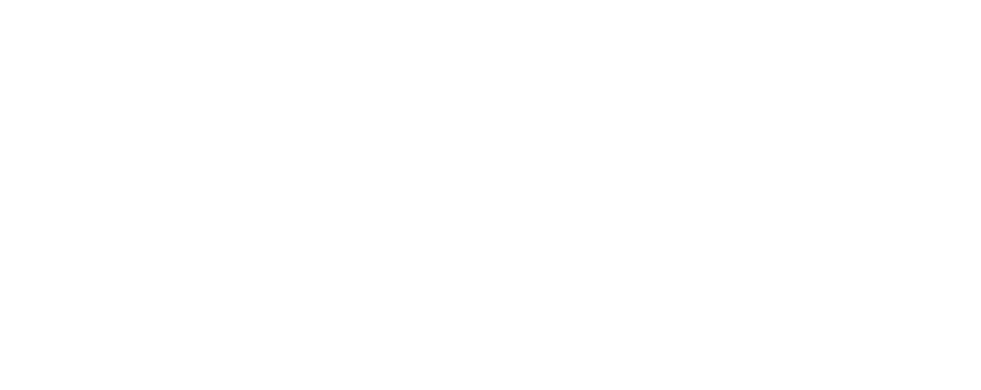
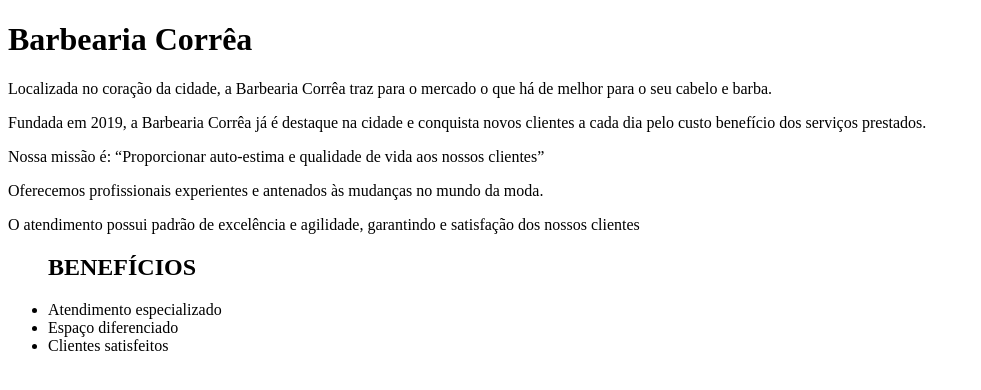
Before and after one commit to Correa72/barbearia1-A, a plain HTML site: page index.html in a window 1280 px wide. Shown: the whole page, without its empty margins (0-981 px from the left). Drawn offline with Linux system fonts and the light colour scheme.

Commit message:
Update index.html
codigo html 1

```diff
--- a/index.html
+++ b/index.html
@@ -1,10 +1,23 @@
 <!DOCTYPE html>
-<meta charset="UTF-8">
-<title> Barbearia Corrêa </title>
+<html lang = "pt-br">
 <head>
     <meta charset="UTF-8">
     <title> Barbearia Corrêa </title>
 </head>
 <body>
+    <h1>Barbearia Corrêa</h1>
+<p>Localizada no coração da cidade, a Barbearia Corrêa traz para o mercado o que há de melhor para o seu cabelo e barba.</p>
+<p>Fundada em 2019, a Barbearia Corrêa já é destaque na cidade e conquista novos clientes a cada dia pelo custo benefício dos serviços prestados.</p>
+<p>Nossa missão é: “Proporcionar auto-estima e qualidade de vida aos nossos clientes”</p>
+<p>Oferecemos profissionais experientes e antenados às mudanças no mundo da moda. </p>
+<p>O atendimento possui padrão de excelência e agilidade, garantindo e satisfação dos nossos clientes</p>
+
+<ul>
+    <h2>BENEFÍCIOS</h2>
+    <li>Atendimento especializado </li>
+    <li>Espaço diferenciado</li>
+    <li>Clientes satisfeitos</li>
+</ul>
 
 </body>
+</html>
```
